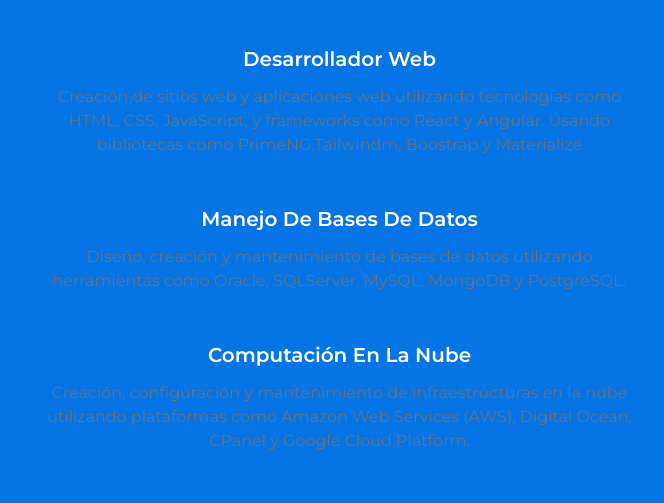
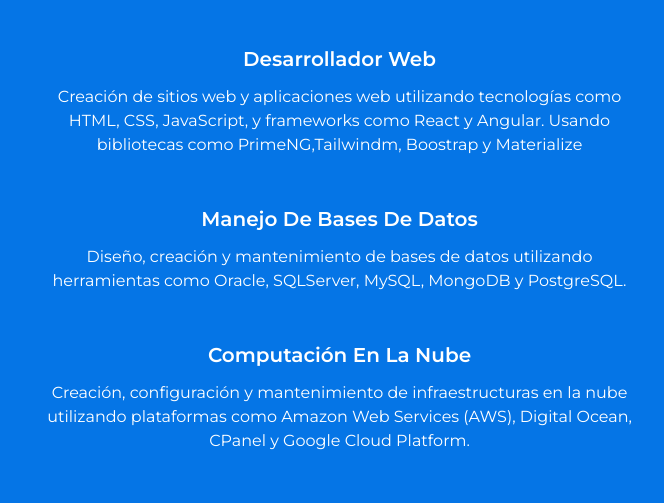
Before and after one commit to EstebanBacuilima/EstebanBacuilima.githud.io, a plain HTML site: page index.html in a window 1280 px wide. Shown: the part 1799-2302 px from the top of the page, 0-664 px from the left. Drawn offline with nearby package versions, Linux system fonts and the light colour scheme; grey boxes are pictures that could not be loaded.

Commit message:
Nuevos
Cambios

```diff
--- a/index.html
+++ b/index.html
@@ -101,7 +101,7 @@
                         <div class="mt-4 md:mx-4 md:mt-0">
                             <h1 class="title text-xl font-semibold text-gray-700 capitalize dark:text-white">Desarrollador Web</h1>
 
-                            <p class=" mt-3 text-gray-500 context">
+                            <p class=" mt-3  context">
                                 Creación de sitios web y aplicaciones web utilizando tecnologías como HTML, CSS, JavaScript, y frameworks como React y Angular. Usando bibliotecas como PrimeNG,Tailwindm, Boostrap y Materialize </p>
                         </div>
                     </div>
@@ -110,7 +110,7 @@
                         <div class="mt-4 md:mx-4 md:mt-0">
                             <h1 class="title text-xl font-semibold text-gray-700 capitalize dark:text-white">Manejo de bases de datos</h1>
 
-                            <p class=" mt-3 text-gray-500 context">
+                            <p class=" mt-3  context">
                                 Diseño, creación y mantenimiento de bases de datos utilizando herramientas como Oracle, SQLServer, MySQL, MongoDB y PostgreSQL.</p>
                         </div>
                     </div>
@@ -119,7 +119,7 @@
                         <div class="mt-4 md:mx-4 md:mt-0">
                             <h1 class="title text-xl font-semibold text-gray-700 capitalize dark:text-white">Computación en la nube</h1>
 
-                            <p class=" mt-3 text-gray-500 context">
+                            <p class=" mt-3  context">
                                 Creación, configuración y mantenimiento de infraestructuras en la nube utilizando plataformas como Amazon Web Services (AWS), Digital Ocean, CPanel y Google Cloud Platform.</p>
                         </div>
                     </div>
```
